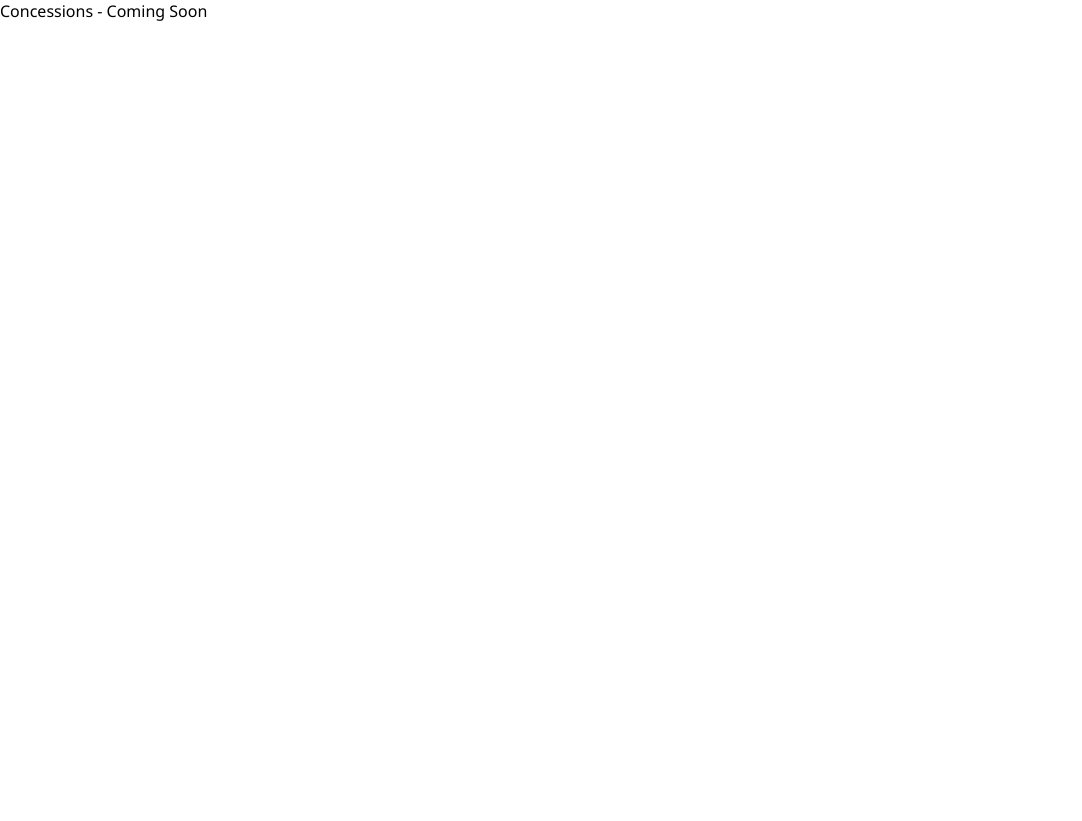
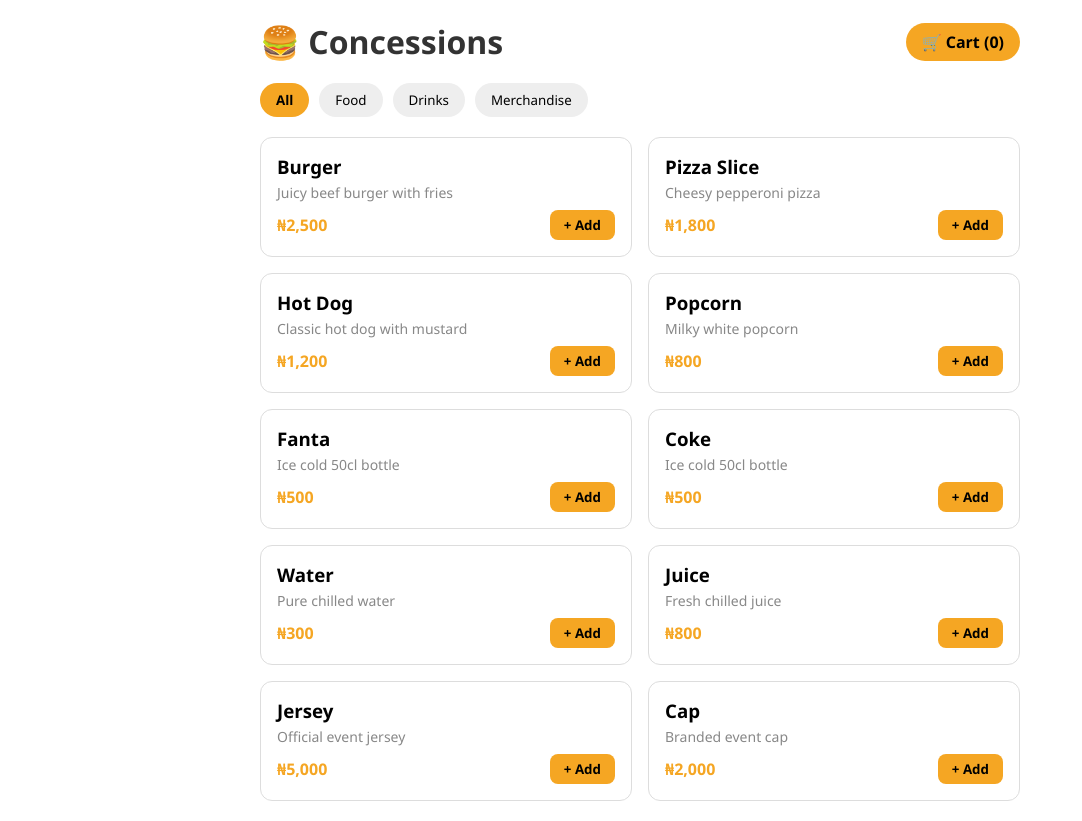
Before and after one commit to joannaomotunde/jambay-frontend, a React (Vite) app: page /concessions in a window 1280 px wide. Shown: the whole page, without its empty margins (0-1082 px from the left). Before the commit the page ends 800 px from the top, so only its background shows below. Built offline with nearby package versions, Linux system fonts and the light colour scheme; sample sign-in values are in the browser's storage.

Commit message:
added concession menu with filter and cart category

```diff
--- a/src/pages/Concessions.jsx
+++ b/src/pages/Concessions.jsx
@@ -1,4 +1,92 @@
+import { useState } from 'react'
+
+const menuItems = [
+  { id: 1, name: 'Burger', category: 'Food', price: 2500, description: 'Juicy beef burger with fries' },
+  { id: 2, name: 'Pizza Slice', category: 'Food', price: 1800, description: 'Cheesy pepperoni pizza' },
+  { id: 3, name: 'Hot Dog', category: 'Food', price: 1200, description: 'Classic hot dog with mustard' },
+  { id: 4, name: 'Popcorn', category: 'Food', price: 800, description: 'Milky white popcorn' },
+  { id: 5, name: 'Fanta', category: 'Drinks', price: 500, description: 'Ice cold 50cl bottle' },
+  { id: 6, name: 'Coke', category: 'Drinks', price: 500, description: 'Ice cold 50cl bottle' },
+  { id: 7, name: 'Water', category: 'Drinks', price: 300, description: 'Pure chilled water' },
+  { id: 8, name: 'Juice', category: 'Drinks', price: 800, description: 'Fresh chilled juice' },
+  { id: 9, name: 'Jersey', category: 'Merchandise', price: 5000, description: 'Official event jersey' },
+  { id: 10, name: 'Cap', category: 'Merchandise', price: 2000, description: 'Branded event cap' },
+]
+
+const categories = ['All', 'Food', 'Drinks', 'Merchandise']
+
 const Concessions = () => {
-  return <div>Concessions - Coming Soon</div>
+  const [selectedCategory, setSelectedCategory] = useState('All')
+  const [cart, setCart] = useState([])
+
+  const filteredItems = selectedCategory === 'All'
+    ? menuItems
+    : menuItems.filter(item => item.category === selectedCategory)
+
+  const addToCart = (item) => {
+    setCart(prev => {
+      const existing = prev.find(i => i.id === item.id)
+      if (existing) {
+        return prev.map(i => i.id === item.id ? { ...i, qty: i.qty + 1 } : i)
+      }
+      return [...prev, { ...item, qty: 1 }]
+    })
+  }
+
+  const cartCount = cart.reduce((sum, i) => sum + i.qty, 0)
+
+  return (
+    <div style={{ padding: '20px', fontFamily: 'sans-serif', maxWidth: '800px', margin: '0 auto' }}>
+
+      {/* Header */}
+      <div style={{ display: 'flex', justifyContent: 'space-between', alignItems: 'center', marginBottom: '20px' }}>
+        <h1 style={{ color: '#333' }}>🍔 Concessions</h1>
+        <div style={{ background: '#f5a623', padding: '8px 16px', borderRadius: '20px', fontWeight: 'bold' }}>
+          🛒 Cart ({cartCount})
+        </div>
+      </div>
+
+      {/* Category Filter */}
+      <div style={{ display: 'flex', gap: '10px', marginBottom: '20px' }}>
+        {categories.map(cat => (
+          <button
+            key={cat}
+            onClick={() => setSelectedCategory(cat)}
+            style={{
+              padding: '8px 16px',
+              borderRadius: '20px',
+              border: 'none',
+              cursor: 'pointer',
+              background: selectedCategory === cat ? '#f5a623' : '#eee',
+              fontWeight: selectedCategory === cat ? 'bold' : 'normal'
+            }}
+          >
+            {cat}
+          </button>
+        ))}
+      </div>
+
+      {/* Menu Items */}
+      <div style={{ display: 'grid', gridTemplateColumns: 'repeat(2, 1fr)', gap: '16px' }}>
+        {filteredItems.map(item => (
+          <div key={item.id} style={{ border: '1px solid #ddd', borderRadius: '12px', padding: '16px', background: '#fff' }}>
+            <h3 style={{ margin: '0 0 4px' }}>{item.name}</h3>
+            <p style={{ color: '#888', fontSize: '14px', margin: '0 0 8px' }}>{item.description}</p>
+            <div style={{ display: 'flex', justifyContent: 'space-between', alignItems: 'center' }}>
+              <span style={{ fontWeight: 'bold', color: '#f5a623' }}>₦{item.price.toLocaleString()}</span>
+              <button
+                onClick={() => addToCart(item)}
+                style={{ background: '#f5a623', border: 'none', borderRadius: '8px', padding: '6px 14px', cursor: 'pointer', fontWeight: 'bold' }}
+              >
+                + Add
+              </button>
+            </div>
+          </div>
+        ))}
+      </div>
+
+    </div>
+  )
 }
+
 export default Concessions
```
